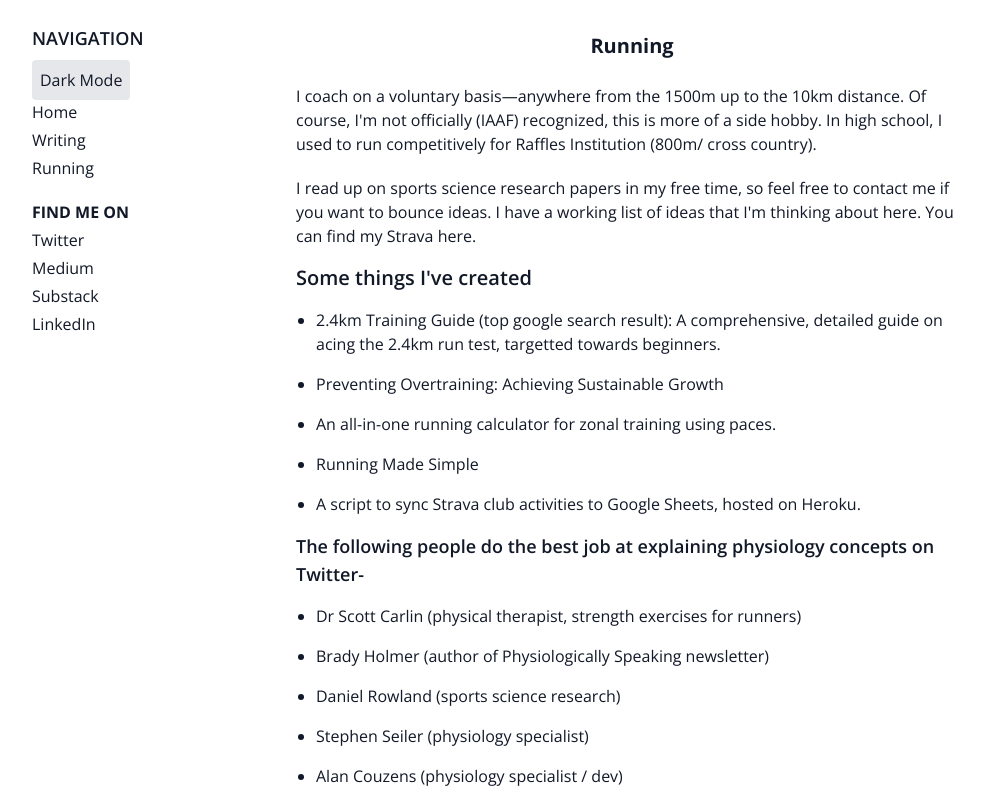
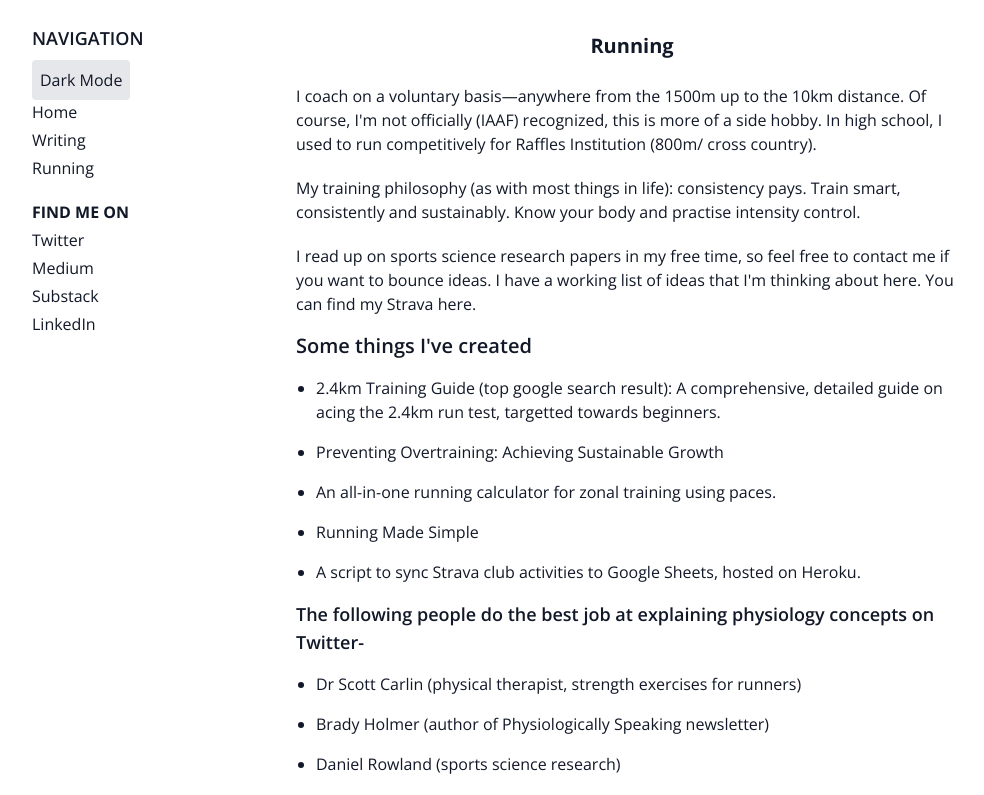
Before and after one commit to danielcwq/website-v2, a Next.js app: page /running in a window 1280 px wide. Shown: the top 795 px of the page, without its empty margins (8-992 px from the left). Built offline with nearby package versions, Linux system fonts and the light colour scheme.

Commit message:
Added some info for running.js

```diff
--- a/pages/running.js
+++ b/pages/running.js
@@ -15,6 +15,11 @@ const Writing = () => {
             distance. Of course, I'm not officially (IAAF) recognized, this is
             more of a side hobby. In high school, I used to run competitively
             for Raffles Institution (800m/ cross country).
+          </p>
+          <p className="mt-5">
+            My training philosophy (as with most things in life): consistency
+            pays. Train smart, consistently and sustainably. Know your body and
+            practise intensity control.
           </p>
           <p className="mt-5">
             I read up on sports science research papers in my free time, so feel
```
